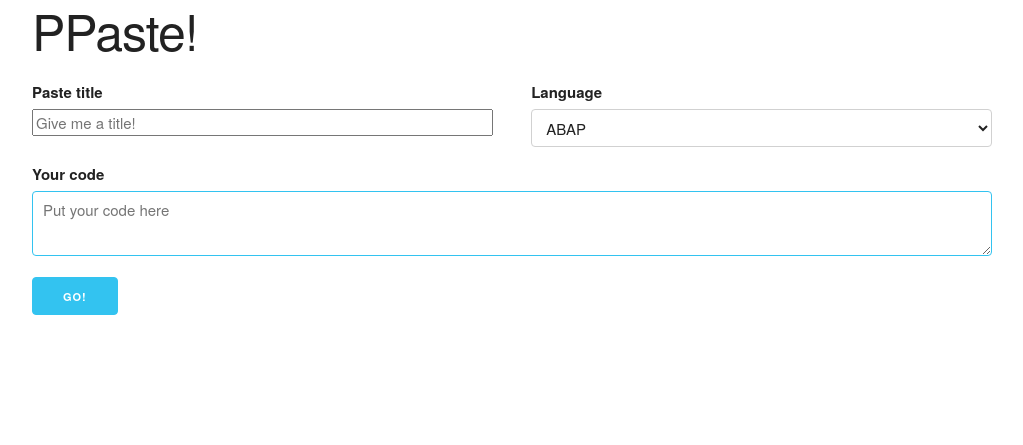
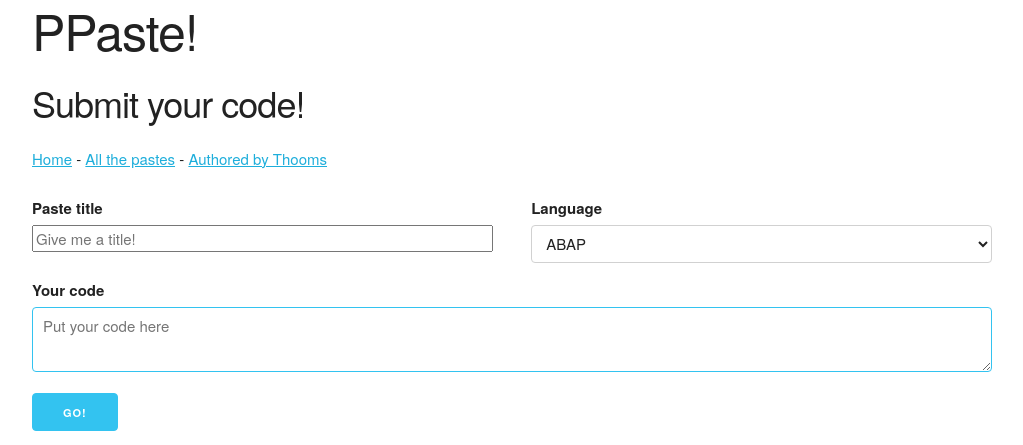
Before and after one commit to Thooms/PPaste, a Flask app: page / in a window 1280 px wide. Shown: the top 445 px of the page, without its empty margins (128-1151 px from the left). Run offline with Flask 2, Linux system fonts and the light colour scheme.

Commit message:
Minor improvements on the UX

```diff
--- a/main.py
+++ b/main.py
@@ -78,7 +78,7 @@ def fetch_pastes_list():
     check_pastes_directory()
 
     return (
-        {'name': f}
+        fetch_paste(f)
         for f in os.listdir(PASTE_LOCATION)
     )
 
--- a/templates/base.html
+++ b/templates/base.html
@@ -11,7 +11,14 @@
 
   <body>
       <div class="container">
-	  <h1>PPaste! {% block title %}{% endblock %}</h1>
+	<h1>PPaste!</h1>
+	<h3>{% block title %}{% endblock %}</h3>
+	<p><a href="{{ url_for('home') }}">Home</a> -
+	  <a href="{{ url_for('list_pastes') }}">All the pastes</a> -
+	  <a href="https://github.com/Thooms/PPaste">Authored by Thooms</a>
+
+	</p>
+
       </div>
 
       {% block main %}{% endblock %}
--- a/templates/home.html
+++ b/templates/home.html
@@ -1,4 +1,6 @@
 {% extends 'base.html' %}
+
+{% block title %}Submit your code!{% endblock %}
 
 {% block main %}
 <div class="container">
--- a/templates/pastes.html
+++ b/templates/pastes.html
@@ -8,6 +8,8 @@
 	<thead>
 	    <tr>
 		<th>Paste</th>
+		<th>Title</th>
+		<th>Language</th>
 	    </tr>
 	</thead>
 
@@ -19,6 +21,8 @@
 			{{ paste['name'] }}
 		    </a>
 		</td>
+		<td><em>{{ paste['title'] }}</em></td>
+		<td>{{ paste['hl_alias'] }}</td>
 	    </tr>
 	    {% endfor %}
 	</tbody>
```
